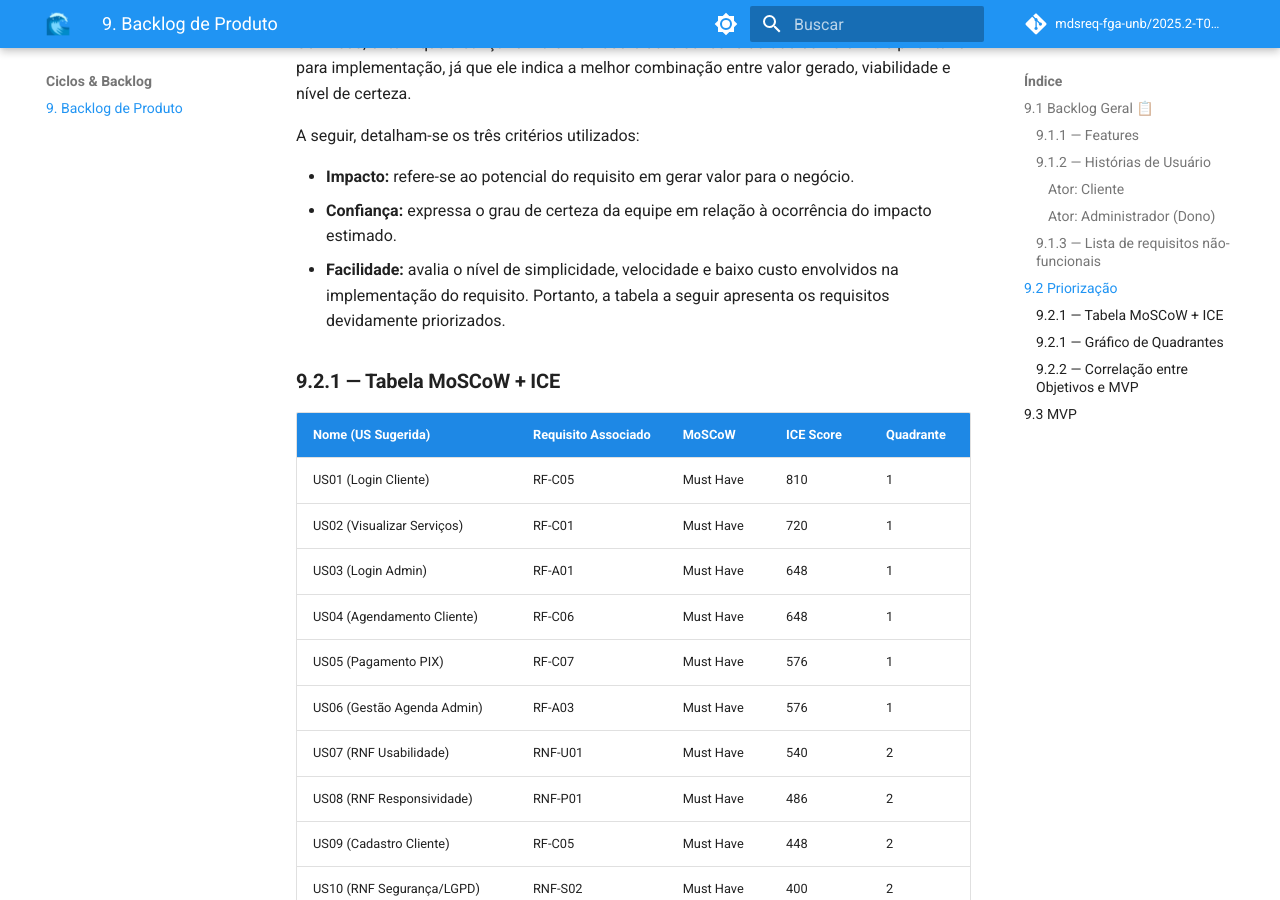
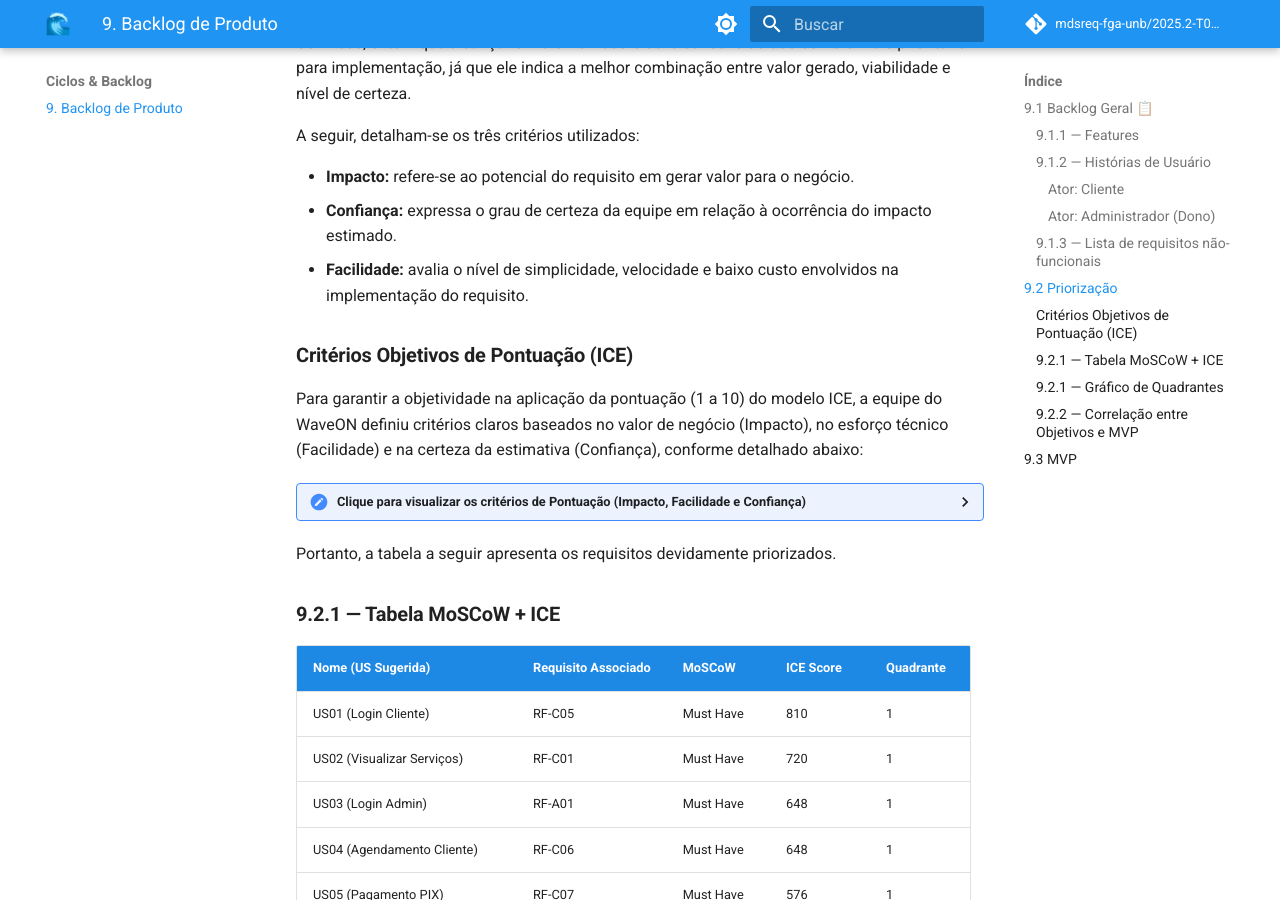
Before and after one commit to mdsreq-fga-unb/2025.2-T01-WaveOn, an MkDocs documentation site: the page built from docs/backlog/backlog.md, in a window 1280 px wide and 900 px high, scrolled down 4691 px. Built offline with MkDocs 1.6.1 and Material for MkDocs 9.7.7, drawn with Linux system fonts in a browser that asks for light colours; comment, search, counter and statistics services are not loaded.

Commit message:
docs(mkdocs): cria topico de criterio de pontuação do ICE

```diff
--- a/docs/backlog/backlog.md
+++ b/docs/backlog/backlog.md
@@ -94,6 +94,28 @@ A seguir, detalham-se os três critérios utilizados:
 - **Impacto:** refere-se ao potencial do requisito em gerar valor para o negócio.
 - **Confiança:** expressa o grau de certeza da equipe em relação à ocorrência do impacto estimado.
 - **Facilidade:** avalia o nível de simplicidade, velocidade e baixo custo envolvidos na implementação do requisito.
+
+### **Critérios Objetivos de Pontuação (ICE)**
+
+Para garantir a objetividade na aplicação da pontuação (1 a 10) do modelo ICE, a equipe do WaveON definiu critérios claros baseados no valor de negócio (Impacto), no esforço técnico (Facilidade) e na certeza da estimativa (Confiança), conforme detalhado abaixo:
+
+<details markdown="1">
+<summary>Clique para visualizar os critérios de Pontuação (Impacto, Facilidade e Confiança)</summary>
+
+| Critério | Faixa de Pontuação (1-10) | Qualificação | Descrição Objetiva e Métrica |
+| :--- | :--- | :--- | :--- |
+| **Impacto** | 8 - 10 | **Alto** | Funcionalidade essencial para o MVP. Adere diretamente à Proposta de Valor e garante a sobrevivência da VB no mercado (Must Have). |
+| | 4 - 7 | **Médio** | Funcionalidade importante, mas não essencial. Gera valor significativo para a experiência do usuário ou eficiência interna (Should Have). |
+| | 1 - 3 | **Baixo** | Funcionalidade que agrega valor mínimo ou atende a um nicho pequeno de usuários. Pode ser facilmente adiada (Could Have/Won't Have). |
+| **Facilidade** | 8 - 10 | **Alto (Baixo Esforço)** | Implementação simples que utiliza tecnologias já dominadas e não exige pesquisa ou infraestrutura nova. **Métrica de Esforço: ≤ 2 semanas (Ciclo Curto)**. |
+| | 4 - 7 | **Médio (Esforço Moderado)** | Implementação de dificuldade moderada. Envolve integração de APIs de terceiros ou desenvolvimento de lógica de negócio complexa. **Métrica de Esforço: entre 2 e 4 semanas**. |
+| | 1 - 3 | **Baixo (Alto Esforço)** | Implementação de alta complexidade, exigindo prova de conceito (PoC), aprendizado de tecnologia nova ou impacto grande na arquitetura de software. **Métrica de Esforço: > 4 semanas**. |
+| **Confiança** | 8 - 10 | **Alto** | Requisitos totalmente definidos, caminho técnico claro e sem bloqueadores conhecidos. Estimativa de esforço possui alta certeza. |
+| | 4 - 7 | **Médio** | Há algumas incertezas técnicas (ex: dependência de serviços externos) ou os requisitos ainda podem sofrer pequenos ajustes. Risco gerenciável. |
+| | 1 - 3 | **Baixo** | Requisito vago, alta dependência de PoC, ou a estimativa de esforço é baseada em pouca experiência da equipe. Alto risco de estouro de prazo. |
+
+</details>
+
 Portanto, a tabela a seguir apresenta os requisitos devidamente priorizados.
 
 ### **9.2.1 — Tabela MoSCoW + ICE**
```
